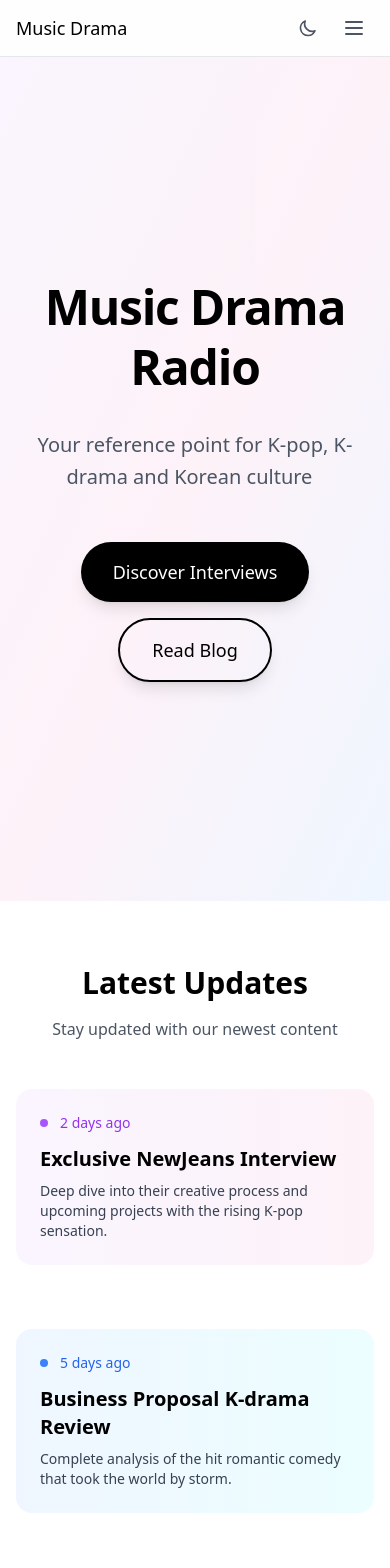
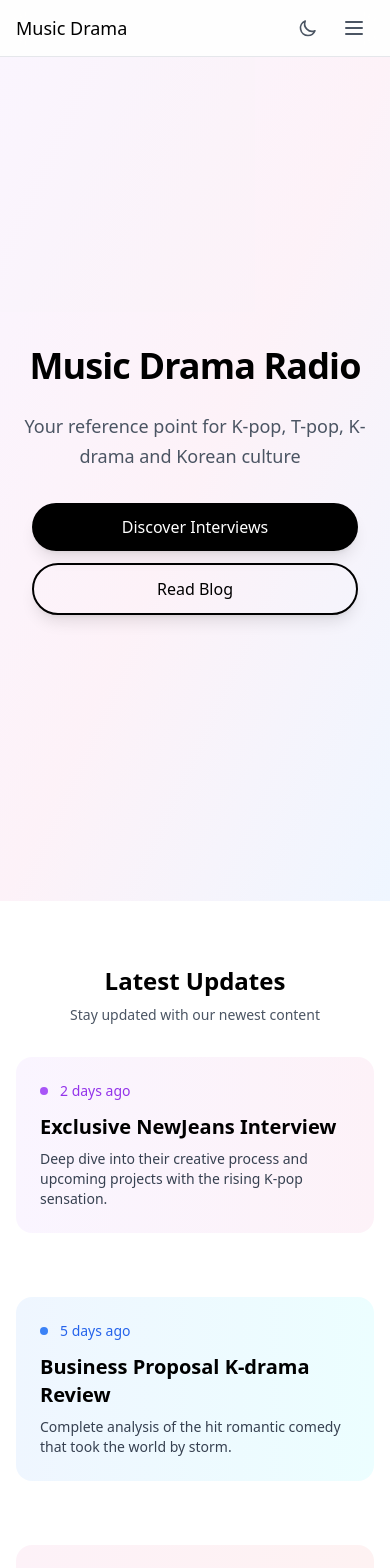
Before and after one commit to MiniMuuu2-0/MusicDramaRadio-Website, a React (Vite) app: page /#/ in a window 390 px wide. Shown: the top 1568 px of the page. Built offline with nearby package versions, Linux system fonts and the light colour scheme; the HTML template or start-up script is replaced by a standard one.

Commit message:
Add T-pop + optimize homepage for mobile devices

```diff
--- a/src/pages/Home.jsx
+++ b/src/pages/Home.jsx
@@ -35,21 +35,21 @@
         <div className="absolute inset-0 bg-gradient-to-br from-purple-50 via-pink-50 to-blue-50 dark:from-gray-900 dark:via-purple-900/20 dark:to-blue-900/20 animate-pulse"></div>
 
         <div className="max-w-5xl mx-auto px-4 sm:px-6 text-center relative z-10">
-          <h1 className="text-5xl sm:text-7xl lg:text-8xl font-semibold text-black dark:text-white mb-8 sm:mb-12 tracking-tight leading-tight animate-fade-in">
+          <h1 className="text-4xl sm:text-6xl lg:text-8xl font-semibold text-black dark:text-white mb-6 sm:mb-12 tracking-tight leading-tight animate-fade-in">
             Music Drama Radio
           </h1>
-          <div className="text-xl sm:text-2xl lg:text-3xl text-gray-600 dark:text-gray-400 mb-12 sm:mb-16 max-w-4xl mx-auto leading-relaxed font-light">
+          <div className="text-lg sm:text-xl lg:text-3xl text-gray-600 dark:text-gray-400 mb-8 sm:mb-16 max-w-4xl mx-auto leading-relaxed font-light">
             <TypewriterText
-              text="Your reference point for K-pop, K-drama and Korean culture"
+              text="Your reference point for K-pop, T-pop, K-drama and Korean culture"
               speed={30}
               delay={500}
             />
           </div>
-          <div className="flex flex-col sm:flex-row gap-4 justify-center items-center">
-            <Link to="/interviews" className="inline-block bg-black dark:bg-white text-white dark:text-black px-8 sm:px-12 py-4 sm:py-5 rounded-full text-lg sm:text-xl font-medium hover:bg-gray-800 dark:hover:bg-gray-200 transition-all duration-300 shadow-lg hover:shadow-xl transform hover:scale-105">
+          <div className="flex flex-col sm:flex-row gap-3 sm:gap-4 justify-center items-center px-4">
+            <Link to="/interviews" className="w-full sm:w-auto inline-block bg-black dark:bg-white text-white dark:text-black px-6 sm:px-12 py-3 sm:py-5 rounded-full text-base sm:text-xl font-medium hover:bg-gray-800 dark:hover:bg-gray-200 transition-all duration-300 shadow-lg hover:shadow-xl transform hover:scale-105 text-center">
               Discover Interviews
             </Link>
-            <Link to="/blog" className="inline-block border-2 border-black dark:border-white text-black dark:text-white px-8 sm:px-12 py-4 sm:py-5 rounded-full text-lg sm:text-xl font-medium hover:bg-black hover:text-white dark:hover:bg-white dark:hover:text-black transition-all duration-300 shadow-lg hover:shadow-xl transform hover:scale-105">
+            <Link to="/blog" className="w-full sm:w-auto inline-block border-2 border-black dark:border-white text-black dark:text-white px-6 sm:px-12 py-3 sm:py-5 rounded-full text-base sm:text-xl font-medium hover:bg-black hover:text-white dark:hover:bg-white dark:hover:text-black transition-all duration-300 shadow-lg hover:shadow-xl transform hover:scale-105 text-center">
               Read Blog
             </Link>
           </div>
@@ -59,9 +59,9 @@
       {/* Latest Updates */}
       <section className="py-16 sm:py-20 bg-white dark:bg-gray-900">
         <div className="max-w-6xl mx-auto px-4 sm:px-6">
-          <div className="text-center mb-12">
-            <h2 className="text-3xl sm:text-4xl font-semibold mb-4 text-black dark:text-white">Latest Updates</h2>
-            <p className="text-gray-600 dark:text-gray-400">Stay updated with our newest content</p>
+          <div className="text-center mb-8 sm:mb-12">
+            <h2 className="text-2xl sm:text-4xl font-semibold mb-2 sm:mb-4 text-black dark:text-white">Latest Updates</h2>
+            <p className="text-gray-600 dark:text-gray-400 text-sm sm:text-base">Stay updated with our newest content</p>
           </div>
 
           <div className="relative">
@@ -133,9 +133,9 @@
       </section>
 
       {/* Sezioni Principali - Spotify Style */}
-      <section className="py-16 sm:py-24 bg-gray-50 dark:bg-gray-800 cards-section">
+      <section className="py-12 sm:py-24 bg-gray-50 dark:bg-gray-800 cards-section">
         <div className="max-w-6xl mx-auto px-4 sm:px-6">
-          <div className="grid grid-cols-1 md:grid-cols-3 gap-8 sm:gap-12">
+          <div className="grid grid-cols-1 sm:grid-cols-2 lg:grid-cols-3 gap-6 sm:gap-12">
 
             {/* Artists Card */}
             <Link to="/artists" className="group">
```
